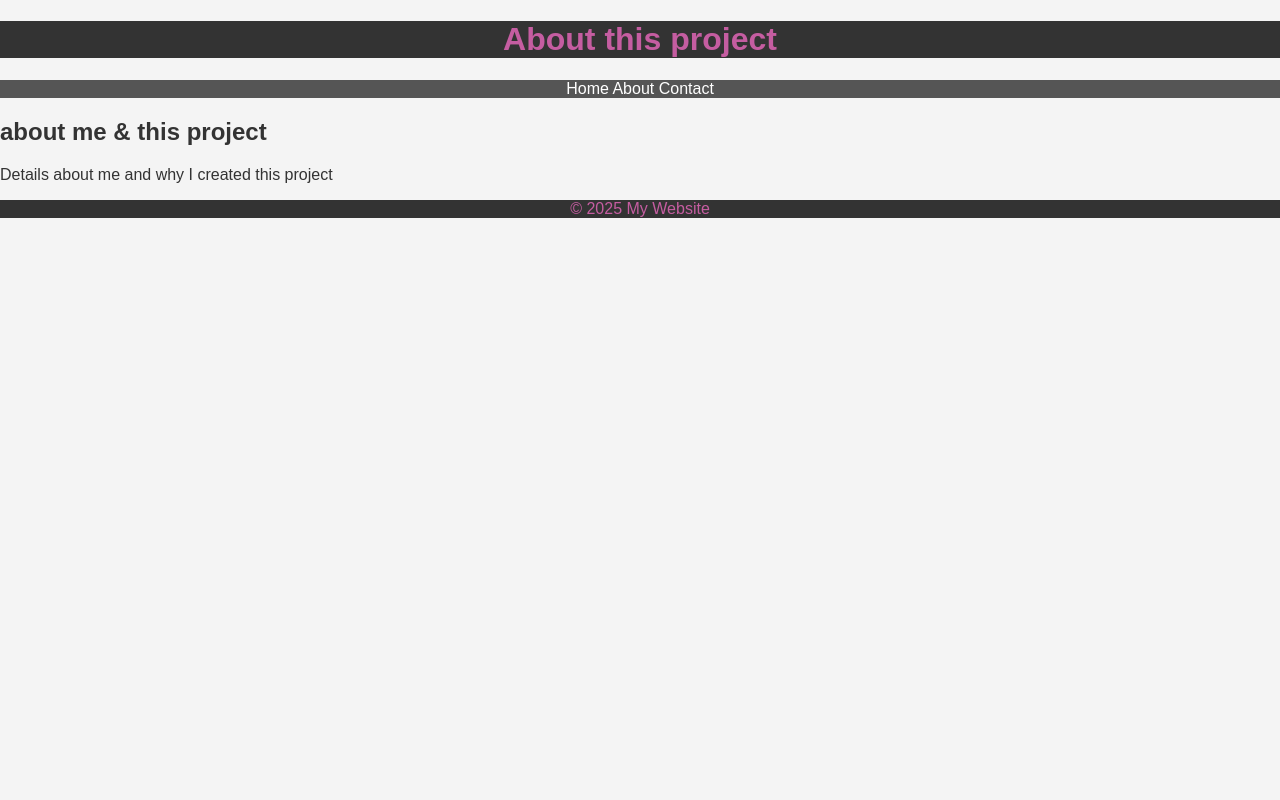
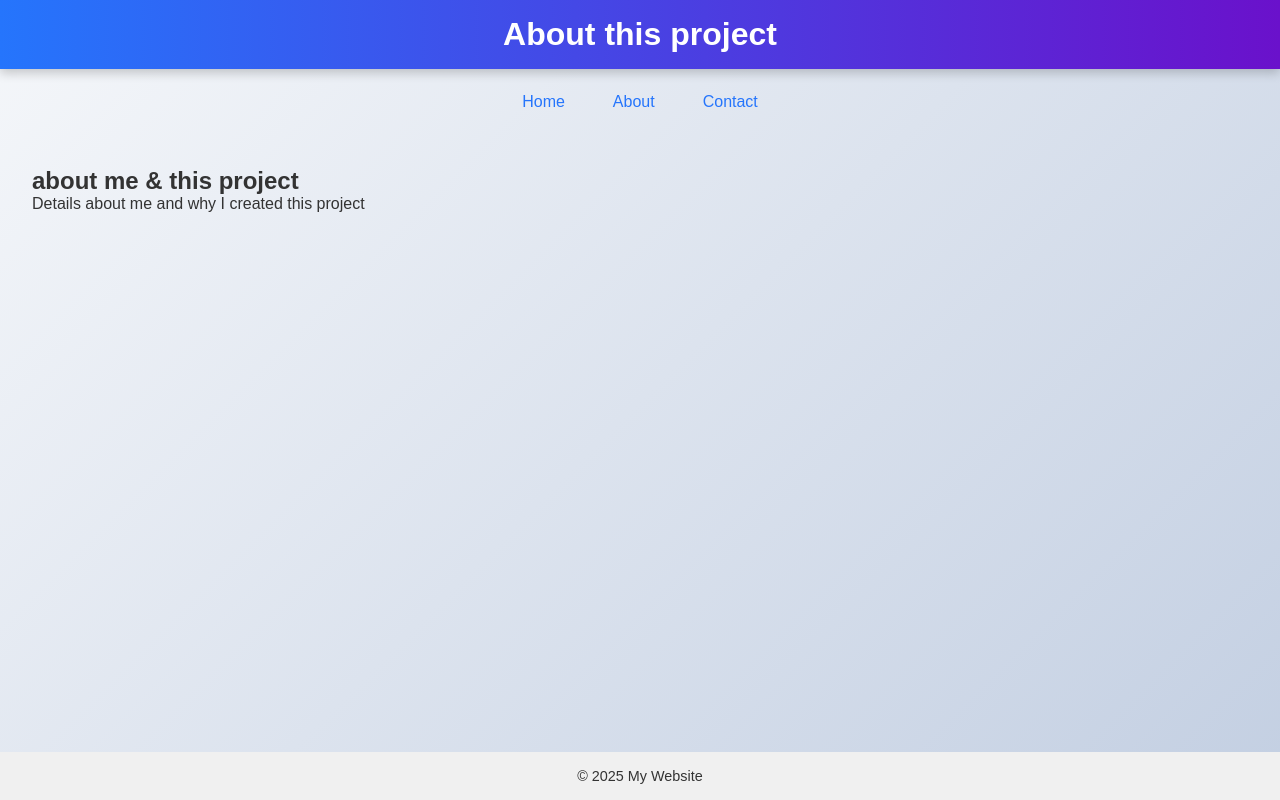
Before and after one commit to coding4saudade/capstone, a website: page old/about.html in a window 1280 px wide. Drawn offline with Linux system fonts and the light colour scheme; files that its build step writes are made by us from their sources.

Commit message:
added CSS

```diff
--- /dev/null
+++ b/old/styleBase.css
@@ -0,0 +1,34 @@
+body {
+  font-family: Arial;
+  background-color: #f4f4f4;
+  color: #333;
+  margin: 0;
+  padding: 0;
+}
+
+header, footer {
+  background-color: #333;
+  color: rgb(197, 93, 161);
+  text-align: center;
+  padding: 1;
+}
+
+nav {
+  background-color: #555;
+  text-align: center;
+  padding: 1;
+}
+
+nav a {
+  color: #fff;
+  margin: 0;
+  text-decoration: none;
+}
+
+nav a:hover {
+  text-decoration: underline;
+}
+
+main {
+  padding: 10;
+}
--- a/style.css
+++ b/style.css
@@ -1,34 +1,60 @@
-body {
-  font-family: Arial;
-  background-color: #f4f4f4;
-  color: #333;
+/* Base Reset */
+* {
   margin: 0;
   padding: 0;
+  box-sizing: border-box;
 }
 
-header, footer {
-  background-color: #333;
-  color: rgb(197, 93, 161);
-  text-align: center;
-  padding: 1;
+/* Body */
+body {
+  font-family: 'Poppins', sans-serif;
+  background: linear-gradient(135deg, #f5f7fa, #c3cfe2);
+  min-height: 100vh;
+  color: #333;
+  display: flex;
+  flex-direction: column;
 }
 
-nav {
-  background-color: #555;
+/* Header */
+header {
+  background: #6a11cb;  /* purple gradient */
+  background: linear-gradient(to right, #2575fc, #6a11cb);
+  color: white;
+  padding: 1rem 2rem;
   text-align: center;
-  padding: 1;
+  box-shadow: 0 4px 10px rgba(0,0,0,0.2);
 }
 
+/* Navigation */
+
+nav {
+  display: flex;
+  justify-content: center;
+  gap: 1rem;
+  margin: 1rem 0;
+}
 nav a {
-  color: #fff;
-  margin: 0;
   text-decoration: none;
+  color: #2575fc;
+  padding: 0.5rem 1rem;
+  border-radius: 8px;
+  transition: background 0.3s;
+}
+nav a:hover {
+  background: #2575fc;
+  color: white;
 }
 
-nav a:hover {
-  text-decoration: underline;
+/* Main Content */
+main {
+  flex: 1;
+  padding: 2rem;
 }
 
-main {
-  padding: 10;
+/* Footer */
+footer {
+  text-align: center;
+  padding: 1rem;
+  font-size: 0.9rem;
+  background: #f0f0f0;
 }
```
Also changed, not shown: index.html (+19 -6 lines), old/about.html (renamed from about.html), old/aboutMe.html (added), old/contact.html (renamed from contact.html), old/contactMe.html (added).
